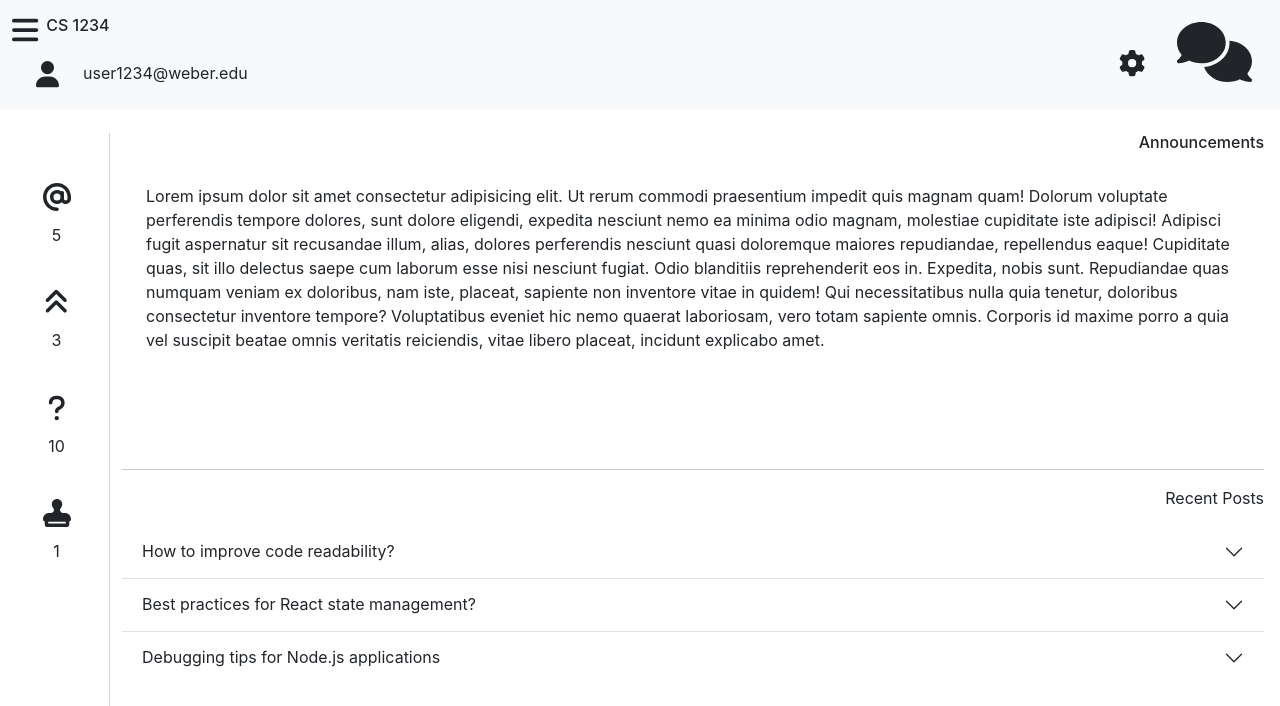
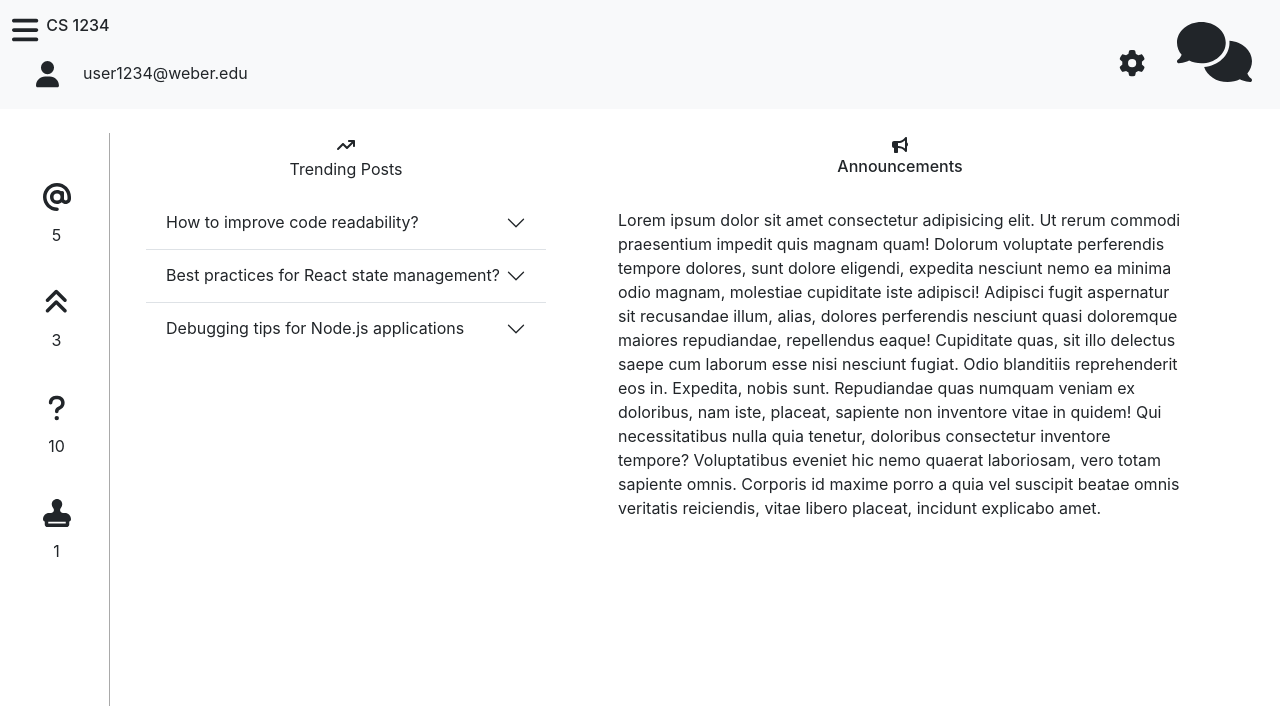
Before and after one commit to jessicacaron/piazza_clone, a React (Create React App) app: page / in a window 1280 px wide. Shown: the top 706 px of the page. Built offline with nearby package versions, Linux system fonts and the light colour scheme.

Commit message:
updated home page

```diff
--- a/src/components/Pages/Home.css
+++ b/src/components/Pages/Home.css
@@ -1,5 +1,5 @@
 .col-left {
-  border-right: 1px solid pink;
+  border-right: 1px solid darkgray;
 }
 
 .row-main {
--- a/src/components/Pages/Home.js
+++ b/src/components/Pages/Home.js
@@ -7,6 +7,8 @@ import {
   faAnglesUp,
   faQuestion,
   faStamp,
+  faArrowTrendUp,
+  faBullhorn
 } from "@fortawesome/free-solid-svg-icons";
 import Navigation from "../UI/Navigation";
 
@@ -43,31 +45,13 @@ function Home({ discussions }) {
               <p>1</p>
             </div>
           </div>
-          <div className="col-sm-11 col-right">
-            <div className="announcements">
-              <h6 className="text-end">Announcements</h6>
-              <p className="p-4">
-                Lorem ipsum dolor sit amet consectetur adipisicing elit. Ut
-                rerum commodi praesentium impedit quis magnam quam! Dolorum
-                voluptate perferendis tempore dolores, sunt dolore eligendi,
-                expedita nesciunt nemo ea minima odio magnam, molestiae
-                cupiditate iste adipisci! Adipisci fugit aspernatur sit
-                recusandae illum, alias, dolores perferendis nesciunt quasi
-                doloremque maiores repudiandae, repellendus eaque! Cupiditate
-                quas, sit illo delectus saepe cum laborum esse nisi nesciunt
-                fugiat. Odio blanditiis reprehenderit eos in. Expedita, nobis
-                sunt. Repudiandae quas numquam veniam ex doloribus, nam iste,
-                placeat, sapiente non inventore vitae in quidem! Qui
-                necessitatibus nulla quia tenetur, doloribus consectetur
-                inventore tempore? Voluptatibus eveniet hic nemo quaerat
-                laboriosam, vero totam sapiente omnis. Corporis id maxime porro
-                a quia vel suscipit beatae omnis veritatis reiciendis, vitae
-                libero placeat, incidunt explicabo amet.
-              </p>
+          <div className="col-sm-4 col-right mx-4">
+          <div className="posts">
+            <div className="text-center">
+            <FontAwesomeIcon icon={faArrowTrendUp} />
+            <p className="text-center">Trending Posts</p>
+
             </div>
-            <hr />
-            <div className="posts">
-              <p className="text-end">Recent Posts</p>
               <div
                 className="accordion accordion-flush"
                 id="accordionFlushExample"
@@ -105,6 +89,35 @@ function Home({ discussions }) {
               </div>
             </div>
           </div>
+          <div className="col-sm-6 col-far-right">
+            <div className="announcements">
+              <div className="text-center">
+              <FontAwesomeIcon icon={faBullhorn} />
+              <h6 className="">Announcements</h6>
+
+              </div>
+              <p className="p-4">
+                Lorem ipsum dolor sit amet consectetur adipisicing elit. Ut
+                rerum commodi praesentium impedit quis magnam quam! Dolorum
+                voluptate perferendis tempore dolores, sunt dolore eligendi,
+                expedita nesciunt nemo ea minima odio magnam, molestiae
+                cupiditate iste adipisci! Adipisci fugit aspernatur sit
+                recusandae illum, alias, dolores perferendis nesciunt quasi
+                doloremque maiores repudiandae, repellendus eaque! Cupiditate
+                quas, sit illo delectus saepe cum laborum esse nisi nesciunt
+                fugiat. Odio blanditiis reprehenderit eos in. Expedita, nobis
+                sunt. Repudiandae quas numquam veniam ex doloribus, nam iste,
+                placeat, sapiente non inventore vitae in quidem! Qui
+                necessitatibus nulla quia tenetur, doloribus consectetur
+                inventore tempore? Voluptatibus eveniet hic nemo quaerat
+                laboriosam, vero totam sapiente omnis. Corporis id maxime porro
+                a quia vel suscipit beatae omnis veritatis reiciendis, vitae
+                libero placeat, incidunt explicabo amet.
+              </p>
+            </div>
+
+          </div>
+
         </div>
       </div>
     </div>
--- a/src/components/Posts/Discussion.js
+++ b/src/components/Posts/Discussion.js
@@ -85,6 +85,15 @@ const Discussion = ({ discussions }) => {
                     >
                       CBTD 1
                     </NavLink>
+                    <NavLink
+                      className={`nav-link ${activeFilter === "CBTD 2" ? "active" : ""}`}
+                      to="/discussion"
+                      activeClassName="active"
+                      exact
+                      onClick={() => handleFilterClick("CBTD 2")}
+                    >
+                      CBTD 2
+                    </NavLink>
                   </div>
                 </div>
               </div>
```
